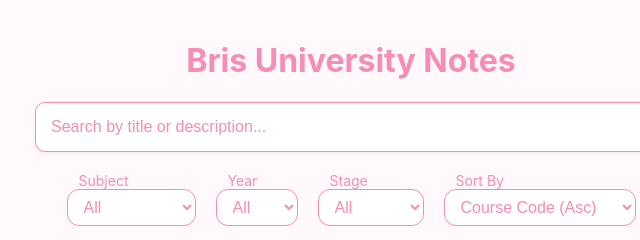
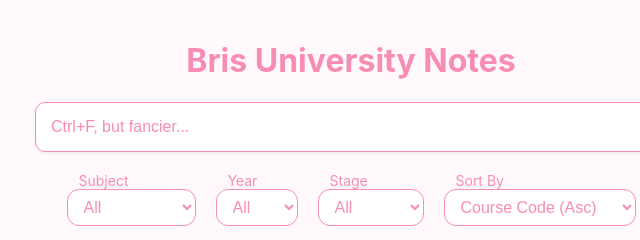
Before and after one commit to yeungbriannaj/bris-university-notes, a website: page index.html in a window 1280 px wide. Shown: the top 240 px of the page, 289-929 px from the left. Drawn offline with Linux system fonts and the light colour scheme.

Commit message:
Modifying Search Placeholder

```diff
--- a/index.html
+++ b/index.html
@@ -18,7 +18,7 @@
       <input
         type="text"
         id="searchInput"
-        placeholder="Search by title or description..."
+        placeholder="Ctrl+F, but fancier..."
       />
       <div id="filter-controls">
         <div class="control-group">
```
